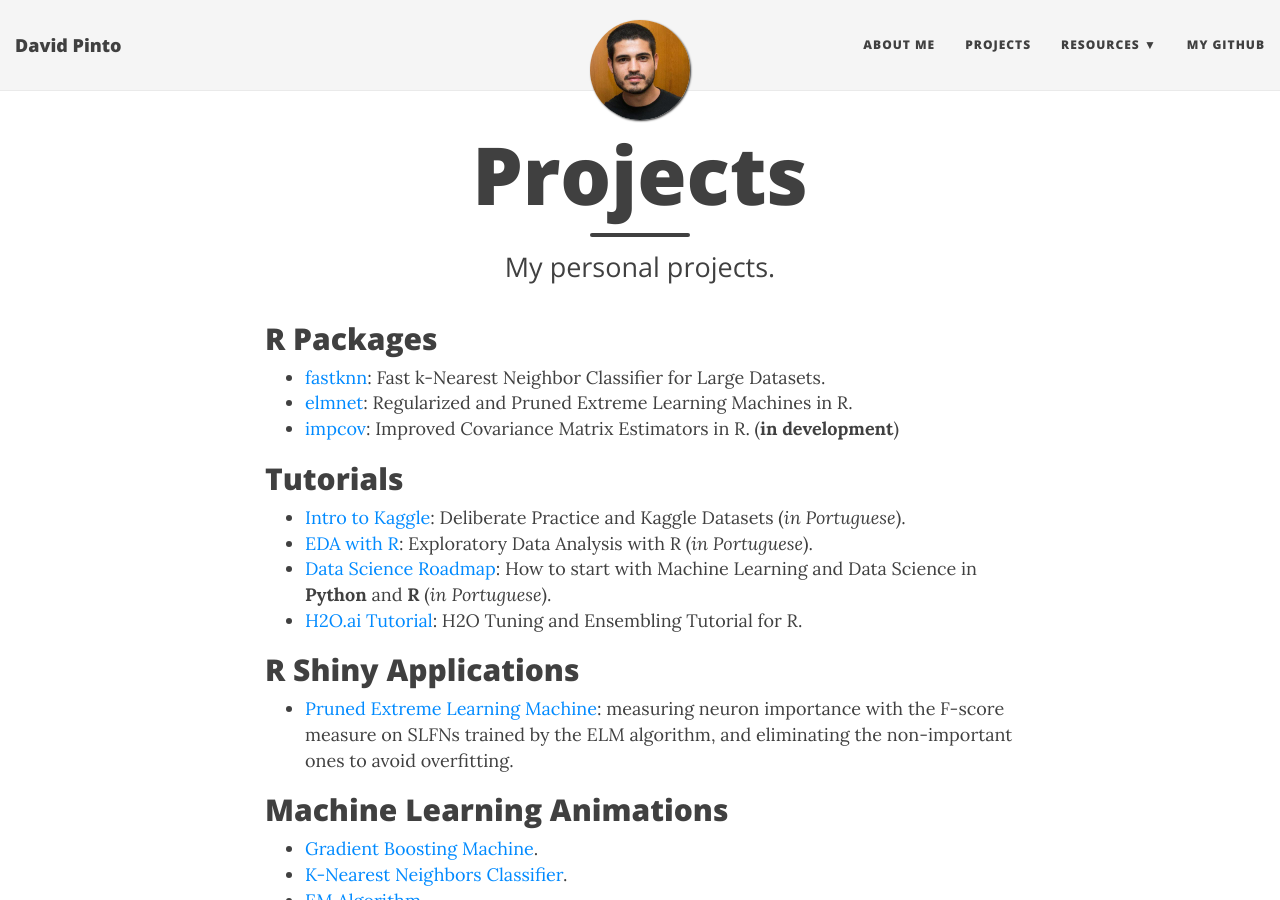
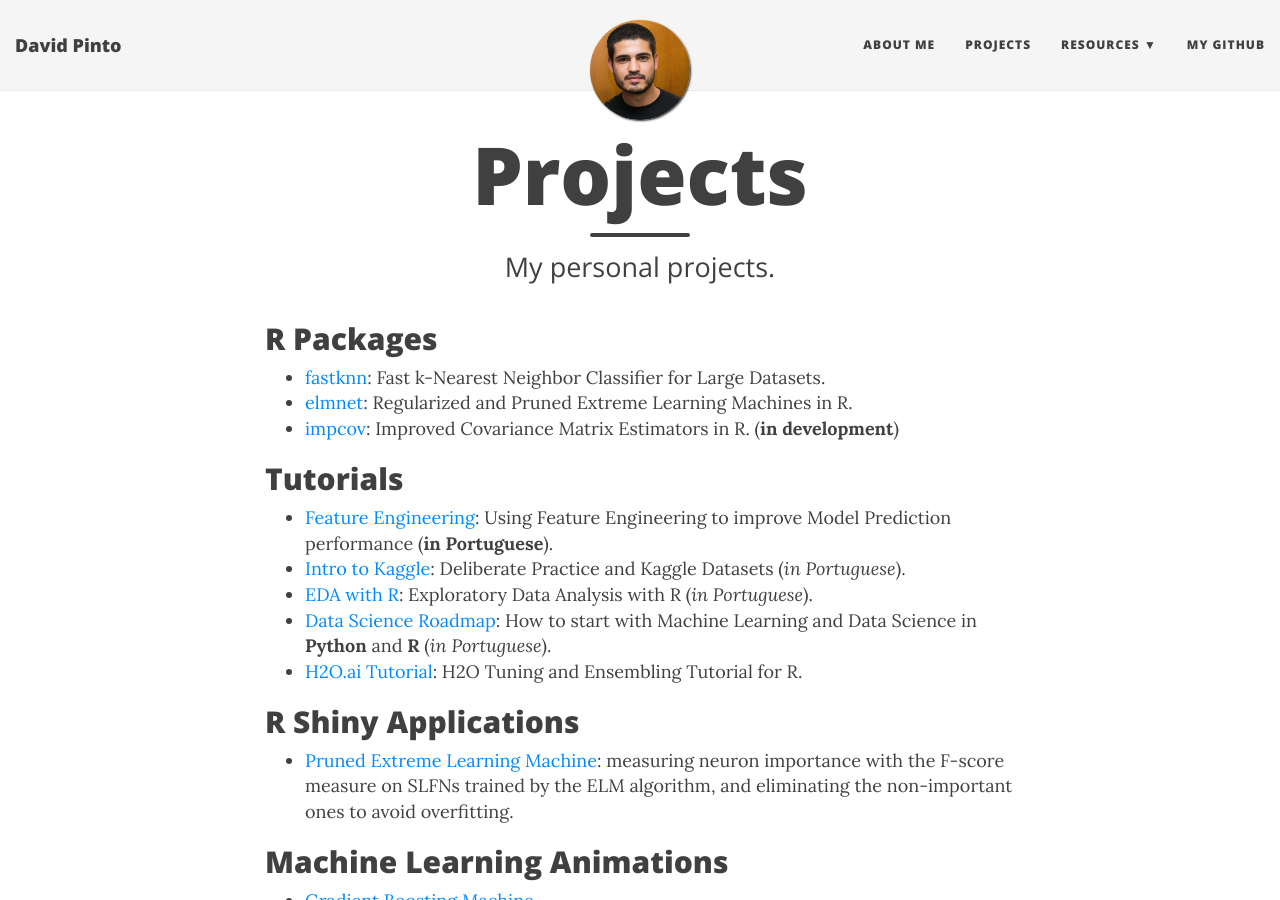
Before and after one commit to davpinto/davpinto.github.io, a Jekyll site: the page built from projects.md, in a window 1280 px wide and 900 px high. Built offline with Jekyll 4.4.1, drawn with Linux system fonts in a browser that asks for light colours; nearby versions of some CDN libraries; comment, search, counter and statistics services are not loaded.

Commit message:
Add feature engineering tutorial

```diff
--- a/projects.md
+++ b/projects.md
@@ -13,6 +13,7 @@ comments: true
 
 ## Tutorials
 
+- [Feature Engineering](https://davpinto.github.io/mmlbh-feature-engineering): Using Feature Engineering to improve Model Prediction performance (**in Portuguese**).
 - [Intro to Kaggle](https://davpinto.github.io/mmlbh-kaggle): Deliberate Practice and Kaggle Datasets (*in Portuguese*).
 - [EDA with R](https://davpinto.github.io/mmlbh-eda): Exploratory Data Analysis with R (*in Portuguese*).
 - [Data Science Roadmap](http://davpinto.com/ml-presentation): How to start with Machine Learning and Data Science in **Python** and **R** (*in Portuguese*).
```
